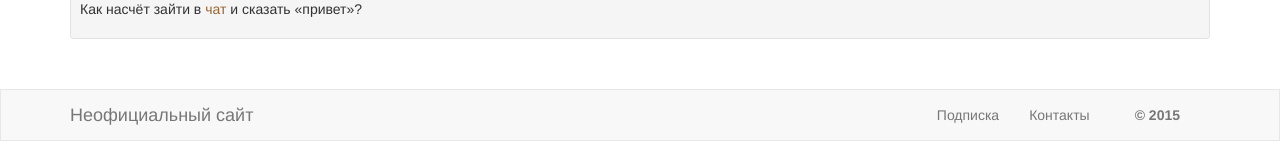
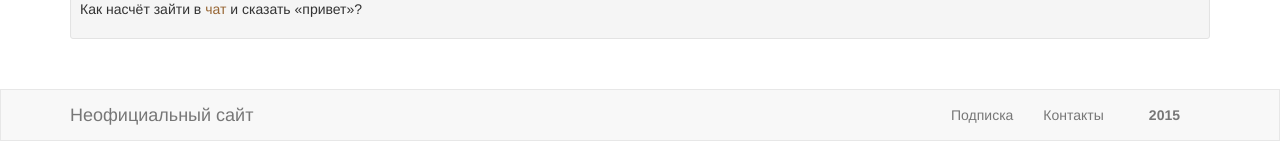
Before and after one commit to rust-lang-ru/rustycrate.ru, a Jekyll site: the page built from index.html, in a window 1280 px wide. Shown: the part 1663-1804 px from the top of the page. Built offline with Jekyll 4.4.1, drawn with Linux system fonts in a browser that asks for light colours; nearby versions of some CDN libraries.

Commit message:
delete copyright

```diff
--- a/_includes/footer.html
+++ b/_includes/footer.html
@@ -9,7 +9,7 @@
           <a href="http://feeds.feedburner.com/rustycrate/yMtS" class="navbar-link">Подписка</a>
         </li>
         <li><a href="/contacts.html">Контакты</a></li>
-        <li><p class="navbar-text">&copy; 2015</p></li>
+        <li><p class="navbar-text">2015</p></li>
       </ul>
     </div>
   </div>
```
